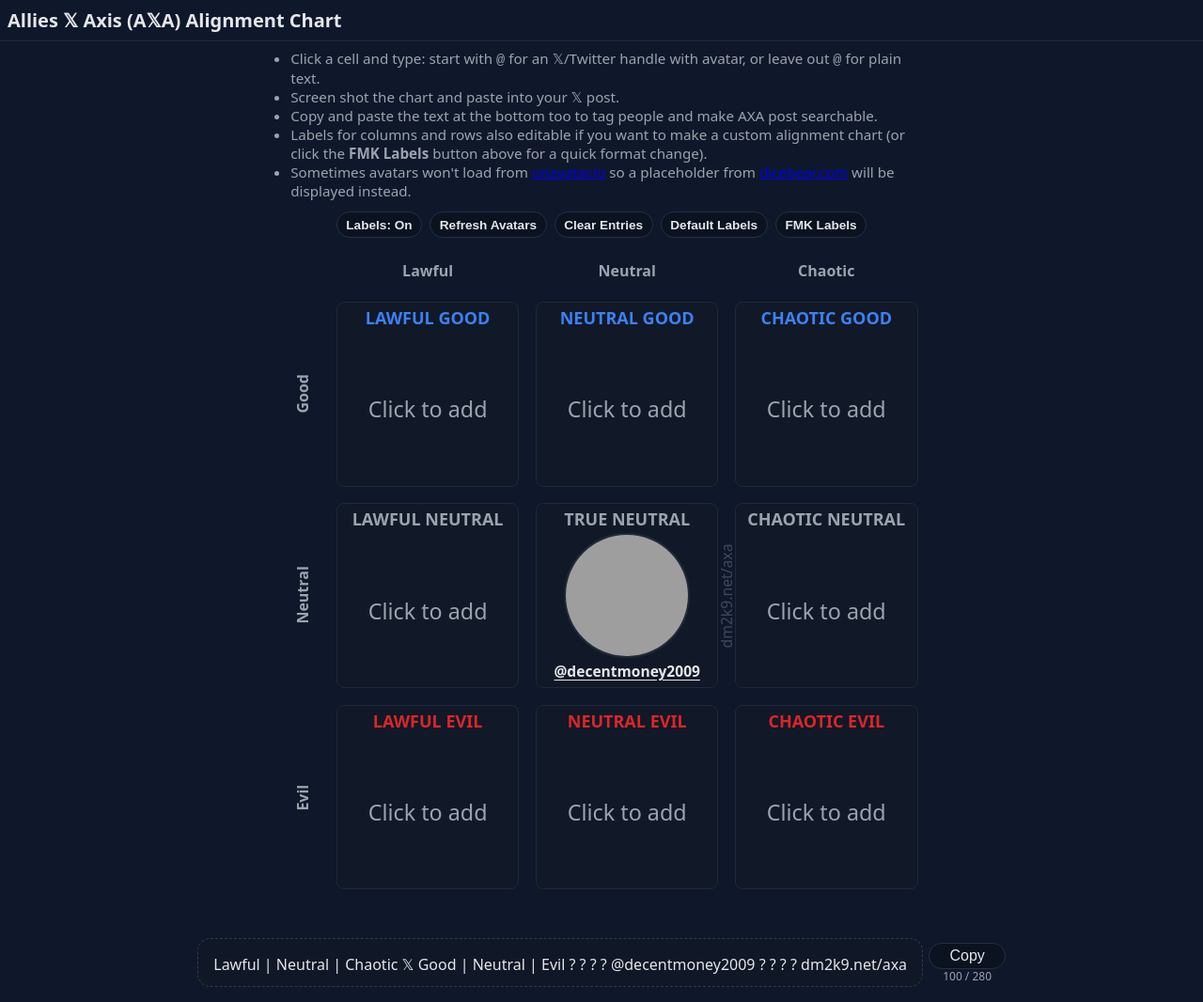
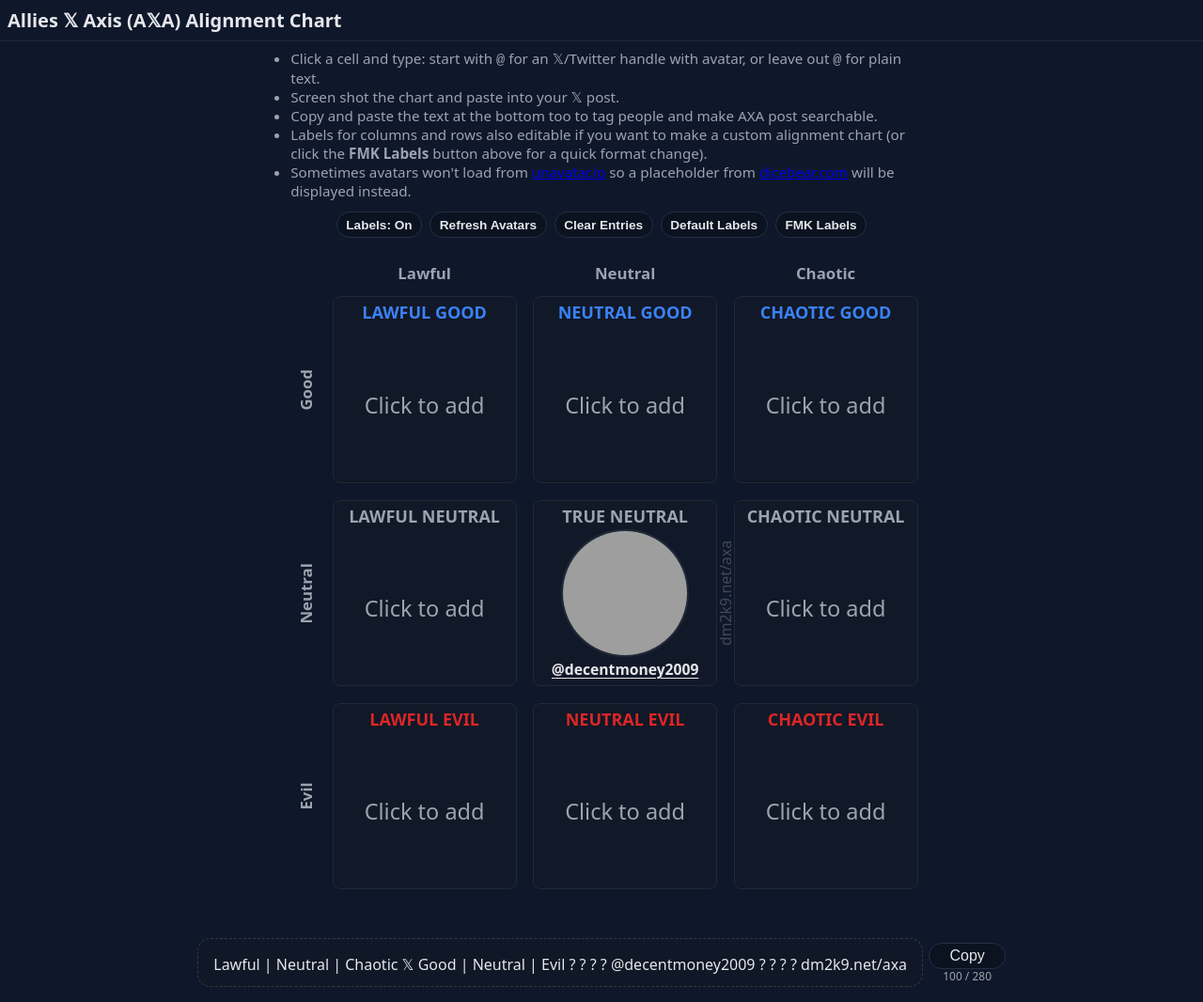
Before and after one commit to decent-money/decent-money.github.io, a Jekyll site: the page axa/content.html, which Jekyll copies as it is, in a window 1280 px wide. Shown: the whole page at 94% size. Built offline with Jekyll 4.4.1, drawn with Linux system fonts in a browser that asks for light colours; grey boxes are pictures that could not be loaded.

Commit message:
Adjust text size of column and row titles, bring closer to grid.

```diff
--- a/axa/content.html
+++ b/axa/content.html
@@ -191,11 +191,12 @@
     .hdr {
       display: grid;
       place-items: center;
-      font-weight: 700;
+      font-weight: 800;
       color: var(--muted);
       user-select: none;
-      padding: .2rem .4rem;
+      padding: .3rem .55rem;
       border-radius: 8px;
+      font-size: 1.05rem;
     }
 
     .hdr[role="button"] {
@@ -486,14 +487,14 @@
       <!-- Corner -->
       <div class="hdr" aria-hidden="true"></div>
       <!-- Column headers (editable) -->
-      <div id="col-0" class="hdr col" role="button" style="grid-column: 2; grid-row: 1;">Lawful</div>
-      <div id="col-1" class="hdr col" role="button" style="grid-column: 3; grid-row: 1;">Neutral</div>
-      <div id="col-2" class="hdr col" role="button" style="grid-column: 4; grid-row: 1;">Chaotic</div>
+      <div id="col-0" class="hdr col" role="button" style="grid-column: 2; grid-row: 1; margin-bottom: -10px;">Lawful</div>
+      <div id="col-1" class="hdr col" role="button" style="grid-column: 3; grid-row: 1; margin-bottom: -10px;">Neutral</div>
+      <div id="col-2" class="hdr col" role="button" style="grid-column: 4; grid-row: 1; margin-bottom: -10px;">Chaotic</div>
 
       <!-- Row headers (editable) -->
-      <div id="row-0" class="hdr row" role="button" style="grid-column: 1; grid-row: 2;">Good</div>
-      <div id="row-1" class="hdr row" role="button" style="grid-column: 1; grid-row: 3;">Neutral</div>
-      <div id="row-2" class="hdr row" role="button" style="grid-column: 1; grid-row: 4;">Evil</div>
+      <div id="row-0" class="hdr row" role="button" style="grid-column: 1; grid-row: 2; margin-right: -10px;">Good</div>
+      <div id="row-1" class="hdr row" role="button" style="grid-column: 1; grid-row: 3; margin-right: -10px;">Neutral</div>
+      <div id="row-2" class="hdr row" role="button" style="grid-column: 1; grid-row: 4; margin-right: -10px;">Evil</div>
 
       <!-- Cells -->
       <div class="cell" id="cell-lg" data-row-index="0" data-col-index="0" role="gridcell"
@@ -1118,7 +1119,7 @@
       const input = document.createElement('input');
       input.type = 'text'; input.value = current; input.size = Math.max(4, Math.min(14, current.length));
       el.replaceWith(wrap); wrap.appendChild(input); input.focus(); input.select();
-      function commit() { const val = (input.value || '').trim() || current; if (kind === 'col') { colTitles[index] = val; } else { rowTitles[index] = val; } saveTitles(); const display = document.createElement('div'); display.id = id; display.className = 'hdr ' + (kind === 'row' ? 'row' : 'col'); display.setAttribute('role', 'button'); display.textContent = val; wrap.replaceWith(display); hookHeader(display); refreshAlignmentLabels(); updateHandlesText(); sizeBoard(); }
+      function commit() { const val = (input.value || '').trim() || current; if (kind === 'col') { colTitles[index] = val; } else { rowTitles[index] = val; } saveTitles(); const display = document.createElement('div'); display.id = id; display.className = 'hdr ' + (kind === 'row' ? 'row' : 'col'); display.setAttribute('role', 'button'); display.textContent = val; wrap.replaceWith(display); display.style.cssText = (kind === 'row') ? 'grid-column: 1; grid-row: ' + (index + 2) + '; margin-right: -10px;' : 'grid-column: ' + (index + 2) + '; grid-row: 1; margin-bottom: -10px;'; hookHeader(display); refreshAlignmentLabels(); updateHandlesText(); sizeBoard(); }
       function cancel() { const display = document.createElement('div'); display.id = id; display.className = 'hdr ' + (kind === 'row' ? 'row' : 'col'); display.setAttribute('role', 'button'); display.textContent = current; wrap.replaceWith(display); hookHeader(display); }
       input.addEventListener('blur', commit);
       input.addEventListener('keydown', e => { if (e.key === 'Enter') input.blur(); if (e.key === 'Escape') cancel(); });
```
